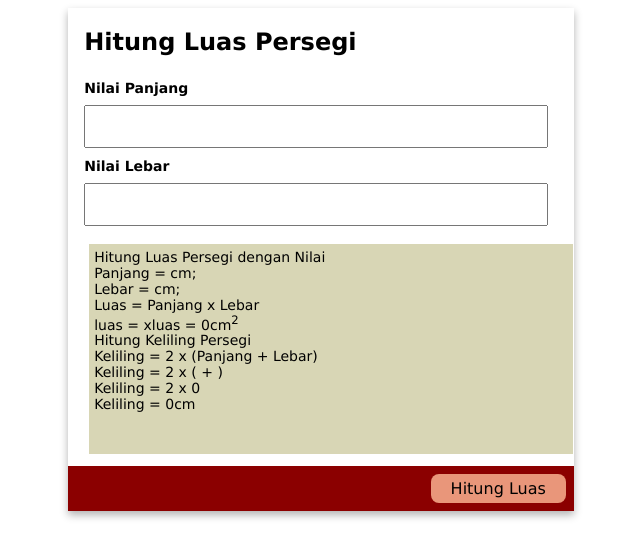
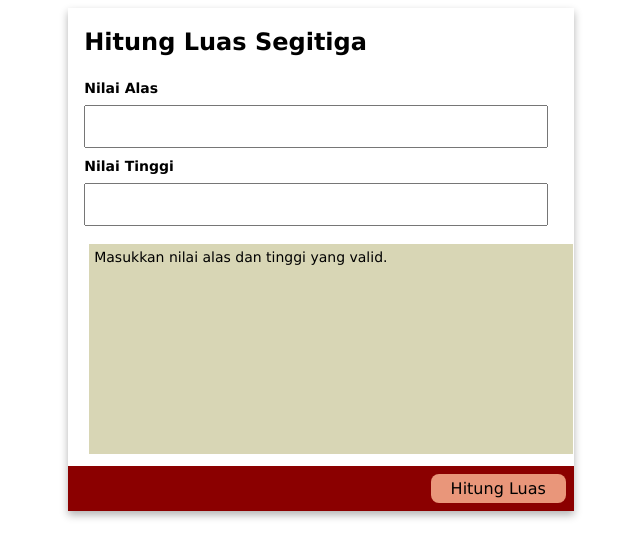
Before and after one commit to SindiWahyunii/new, a plain HTML site: page index.html in a window 1280 px wide. Both pictures are taken after a click on the button "Hitung Luas". Shown: the whole page, without its empty margins (319-959 px from the left). Drawn offline with Linux system fonts and the light colour scheme.

Commit message:
Luas Segitiga

```diff
--- a/index.html
+++ b/index.html
@@ -3,108 +3,98 @@
 <head>
   <meta charset="UTF-8" />
   <meta name="viewport" content="width=device-width, initial-scale=1.0" />
-  <title>Hello World</title>
+  <title>Hitung Luas Segitiga</title>
   <link href='/style.css' rel='stylesheet'>
   <style>
-    *{font-family: Verdana, Geneva, Tahoma, sans-serif;
-
+    * {
+      font-family: Verdana, Geneva, Tahoma, sans-serif;
     }
-
     .tengah {
-      display:flex;
+      display: flex;
       justify-content: center;
     }
-    .card{
+    .card {
       width: 40%;
-     box-shadow: 0 4px 8px 0px rgba(0, 0, 0,0.3);
+      box-shadow: 0px 4px 8px 0px rgba(0, 0, 0, 0.3);
     }
-    .cardbody{
+    .cardbody {
       padding: 2px 16px;
     }
-    .cardfooter{
+    .cardfooter {
       padding: 8px;
       background-color: darkred;
-     display:flex;
+      display: flex;
       justify-content: right;
     }
-    .card>h2{
+    .card > h2 {
       padding: 0px 16px;
     }
-    #hasil{
+    #hasil {
       width: 100%;
       height: 200px;
       background-color: rgb(216, 214, 181);
       margin: 10px 5px;
-     padding:5px;
+      padding: 5px;
       font-size: 14px;
     }
-    label{
-     font-size: 14px ;
+    label {
+      font-size: 14px;
       font-weight: bold;
     }
-    input[type="text"]{
+    input[type="text"] {
       width: 97%;
       padding: 12px 0px;
       margin: 8px 0px;
     }
-    button{
-    border:none;
+    button {
+      border: none;
       border-radius: 8px;
       background-color: darksalmon;
-    color:black;
+      color: black;
       font-size: 16px;
       padding: 5px 20px;
-
     }
   </style>
 </head>
 <body>
-
-  <div class=" tengah">
+  <div class="tengah">
     <div class="card">
-
-  <h2>Hitung Luas Persegi</h2>
+      <h2>Hitung Luas Segitiga</h2>
       <div class="cardbody">
         <form>
-    <label>Nilai Panjang</label>
-     <input type="text" id="nPJ">
-
-     <label>Nilai Lebar</label>
-      <input type="text" id="nLB">
+          <label>Nilai Alas</label>
+          <input type="text" id="nAlas">
+          <label>Nilai Tinggi</label>
+          <input type="text" id="nTinggi">
         </form>
-
-  <div id="hasil">Hasil Hitung Luas Persegi</div>
+        <div id="hasil">Hasil Hitung Luas Segitiga</div>
       </div>
-
-
       <div class="cardfooter">
-  <button type="button" onclick="hitungluas()" class="btnhitung">Hitung Luas</button>
+        <button type="button" onclick="hitungLuasSegitiga()" class="btnhitung">Hitung Luas</button>
       </div>
     </div>
   </div>
+
   <script>
-    function hitungluas(){
-      let pj =document.getElementById("nPJ").value
-      let lb =document.getElementById("nLB").value
+    function hitungLuasSegitiga() {
+      let alas = parseFloat(document.getElementById("nAlas").value);
+      let tinggi = parseFloat(document.getElementById("nTinggi").value);
 
-      let LU = pj*lb
-      let PJLB = Number(pj) + Number(lb)
-      let KLL = 2*PJLB
-
-     let hsl = "Hitung Luas Persegi dengan Nilai<br>"
-         hsl += "Panjang = "+ pj +"cm;<br>Lebar = "+ lb + "cm;<br>"
-         hsl += "Luas = Panjang x Lebar<br>"
-         hsl += "luas = "+ pj + "x"+ lb
-         hsl += "luas = " +LU + "cm<sup>2</sup><br>"
-         hsl += "Hitung Keliling Persegi<br>"
-         hsl += "Keliling = 2 x (Panjang + Lebar)<br>"
-         hsl += "Keliling = 2 x (" + pj + " + "+ lb +")<br>"
-         hsl += "Keliling = 2 x "+ PJLB + "<br>"
-         hsl += "Keliling = " + KLL + "cm<br>"
-
-     document.getElementById("hasil").innerHTML = hsl
+      if (isNaN(alas) || isNaN(tinggi) || alas <= 0 || tinggi <= 0) {
+        document.getElementById("hasil").innerHTML = "Masukkan nilai alas dan tinggi yang valid.";
+        return;
       }
 
+      let luas = 0.5 * alas * tinggi;
+
+      let hasil = "Hitung Luas Segitiga dengan Nilai<br>";
+      hasil += "Alas = " + alas + " cm;<br>Tinggi = " + tinggi + " cm;<br>";
+      hasil += "Luas = 1/2 × Alas × Tinggi<br>";
+      hasil += "Luas = 1/2 × " + alas + " × " + tinggi + "<br>";
+      hasil += "Luas = " + luas + " cm<sup>2</sup><br>";
+
+      document.getElementById("hasil").innerHTML = hasil;
+    }
   </script>
 </body>
 </html>
```
Lines whose indentation alone changed are shown as unchanged.
